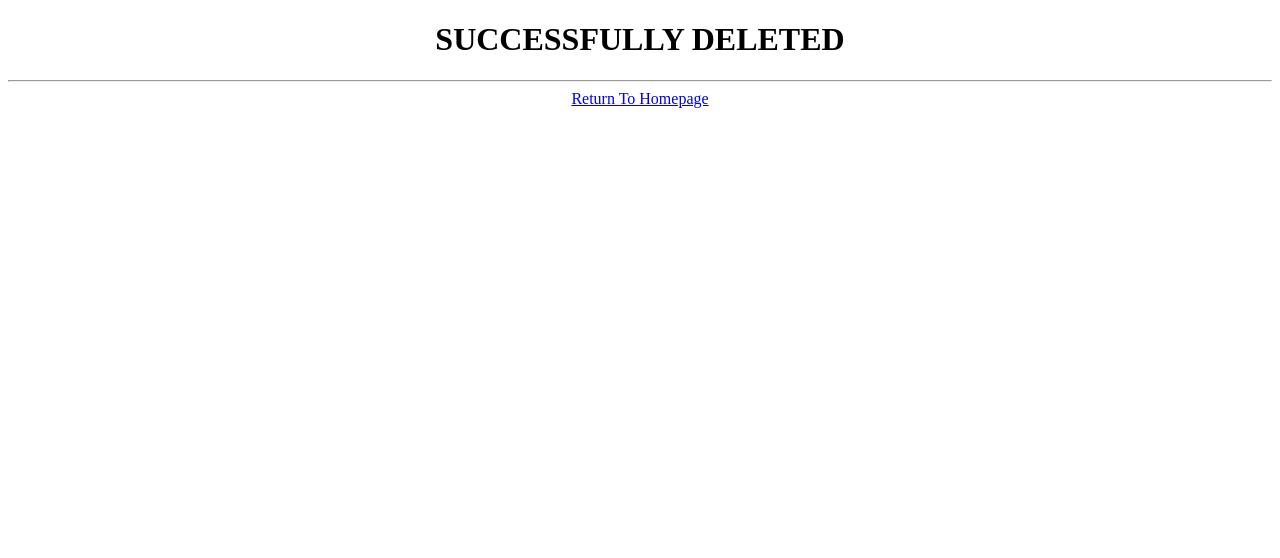
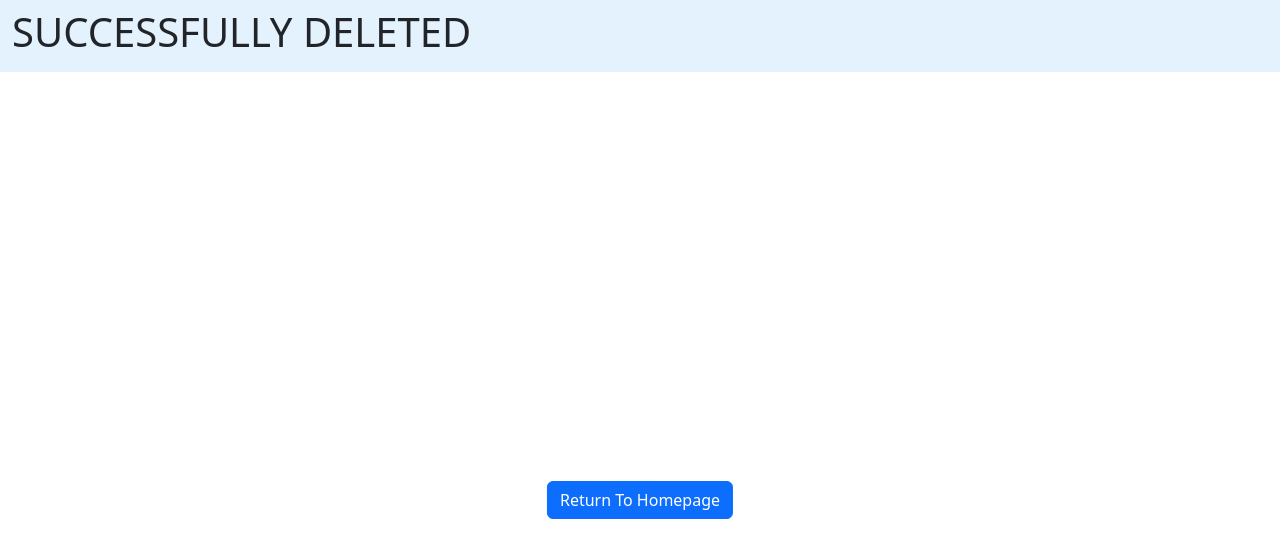
Before and after one commit to aibekorynbassar/milestone, a Django app: page /something/Delete/1 in a window 1280 px wide. Shown: the top 558 px of the page. Run offline with Django 3.2, Linux system fonts and the light colour scheme; tables that the repository leaves empty hold one stand-in row (values such as "Sample post"); data that the repository does not hold is empty; some libraries are stand-ins or nearby versions.

Commit message:
second commit

```diff
--- a/static/css/styles.css
+++ b/static/css/styles.css
@@ -3,6 +3,8 @@
   margin-bottom: 100px;
 }
 body{
+  width: 100%;
+  height: 100%;
   position: relative;
 }
 
@@ -167,3 +169,12 @@ header{
   left: 50%;
   transform: translate(-50%, -50%);
 }
+.delete{
+  max-width: fit-content;
+  text-align: center;
+  height: fit-content;
+  position: absolute;
+  top: 500px;
+  left: 50%;
+  transform: translate(-50%, -50%);
+}
--- a/templates/delete.html
+++ b/templates/delete.html
@@ -1,16 +1,21 @@
+{% load static %}
 <!DOCTYPE html>
 <head>
     <title>DELETE OPERATION</title>
+    <link rel="stylesheet" href="{% static 'CRUDOperation/css/bootstrap.css' %}">
+    <link rel="stylesheet"  type="text/css" href="{% static 'css/styles.css' %}">
+
 </head>
 <body>
+    <header id="hdshow">
+        <nav class="navbar navbar-light" style="background-color: #e3f2fd;">
+            <div class="container">
+              <div class="navbar-header">
+                    <h1>SUCCESSFULLY DELETED</h1>
+                </div></div></nav>
+            </header>
     <center>
-        <h1>SUCCESSFULLY DELETED</h1>
-        <hr/>
-        <a href = "{% url 'showemp' %}">Return To Homepage</a>
-
-
-
-
+        <a href = "{% url 'showemp' %}" class="btn btn-primary delete" >Return To Homepage</a>
     </center>
 </body>
 </html>
```
Also changed, not shown: templates/deletepatients.html (+12 -7 lines).
